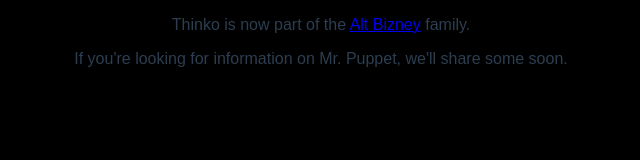
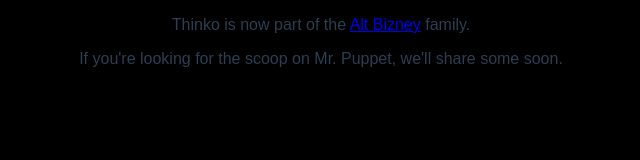
Before and after one commit to altbizney/thinko-www-2022, a website built with Vite: page index.html in a window 1280 px wide. Shown: the full height of the page, 319-959 px from the left. Built offline with nearby package versions, Linux system fonts and the light colour scheme; a web font is replaced by a local one.

Commit message:
Update index.html

```diff
--- a/index.html
+++ b/index.html
@@ -13,7 +13,7 @@
   <body>
     <div id="app">
       <p>Thinko is now part of the <a href="https://altbizney.com"> Alt Bizney</a> family.</p>
-      <p>If you're looking for information on Mr. Puppet, we'll share some soon.</p>
+      <p>If you're looking for the scoop on Mr. Puppet, we'll share some soon.</p>
     </div>
     <script type="module" src="/main.js"></script>
   </body>
```
